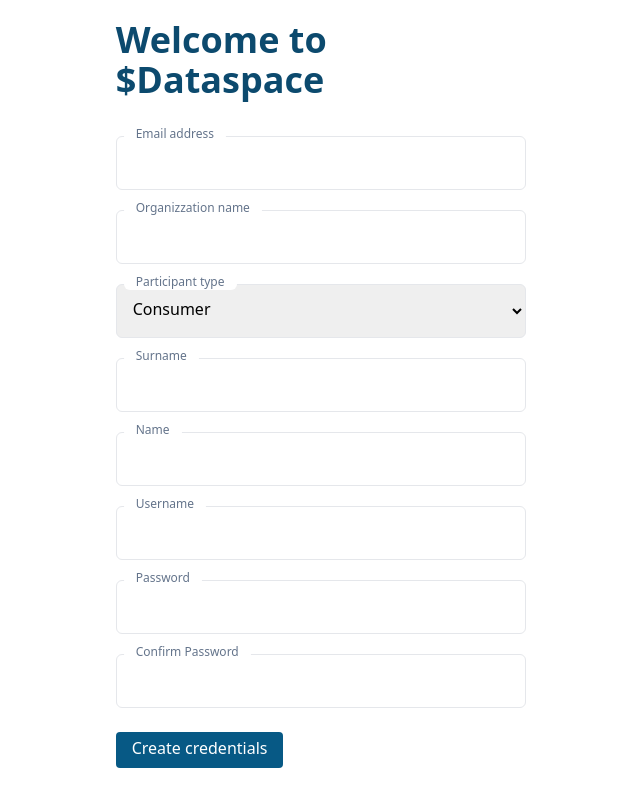
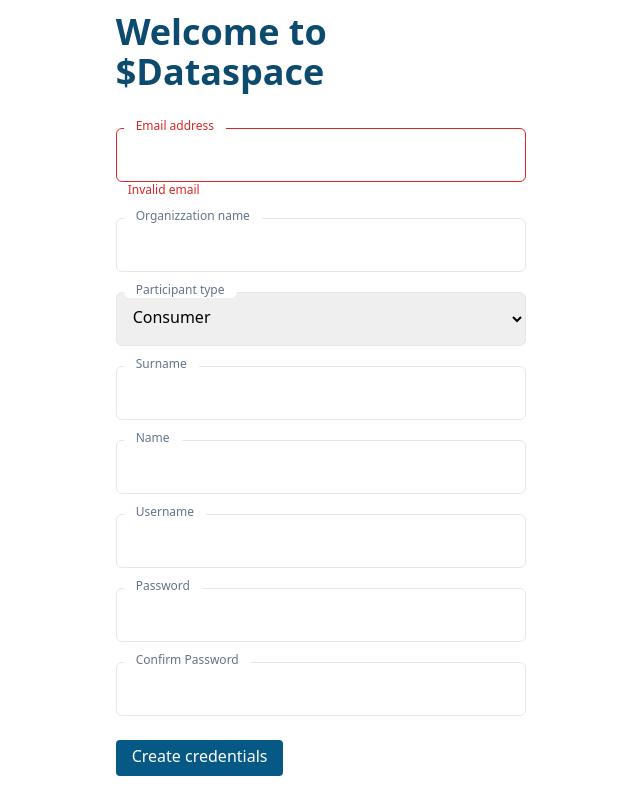
Before and after one commit to Pumahawk/simpl-fe-nx-react, a React (Vite) app: page /application/request in a window 1280 px wide. Shown: the whole page, without its empty margins (319-959 px from the left). Built offline with nearby package versions, Linux system fonts and the light colour scheme; what keycloak-js would draw is missing.

Commit message:
add email validator

```diff
--- a/src/pages/application-request-page/application-request.tsx
+++ b/src/pages/application-request-page/application-request.tsx
@@ -1,4 +1,4 @@
-import { FormEvent, useCallback, useReducer, useState } from 'react';
+import { useCallback, useState } from 'react';
 import { Input, Select } from '../../lib/component/form-inputs-component/form-inputs';
 import { CenterPageLayout } from '../../lib/component/page-layout-component/page-layout';
 
@@ -7,6 +7,7 @@ export function ApplicationRequest() {
   const [pwd, setPwd] = useState("");
 
   const passwordValidator = useCallback((pwd1: string) => pwd === pwd1 ? "" : "Two passwords are different", [pwd]);
+  const emailValidator = useCallback((email: string) => email.match(/^[\w-.]+@([\w-]+\.)+[\w-]{2,4}$/) ? "" : "Invalid email", []);
 
   const participantTypeOptions = [
     {
@@ -23,7 +24,7 @@ export function ApplicationRequest() {
   return (
     <CenterPageLayout title='Welcome to $Dataspace'>
       <form>
-        <Input id='email' label='Email address' name='email'/>
+        <Input id='email' label='Email address' name='email' validator={emailValidator}/>
         <Input id='org' label='Organizzation name' name='org'/>
         <Select id='participantType' label='Participant type' name='participantType' options={participantTypeOptions}/>
         <Input id='surname' label='Surname' name='surname'/>
```
